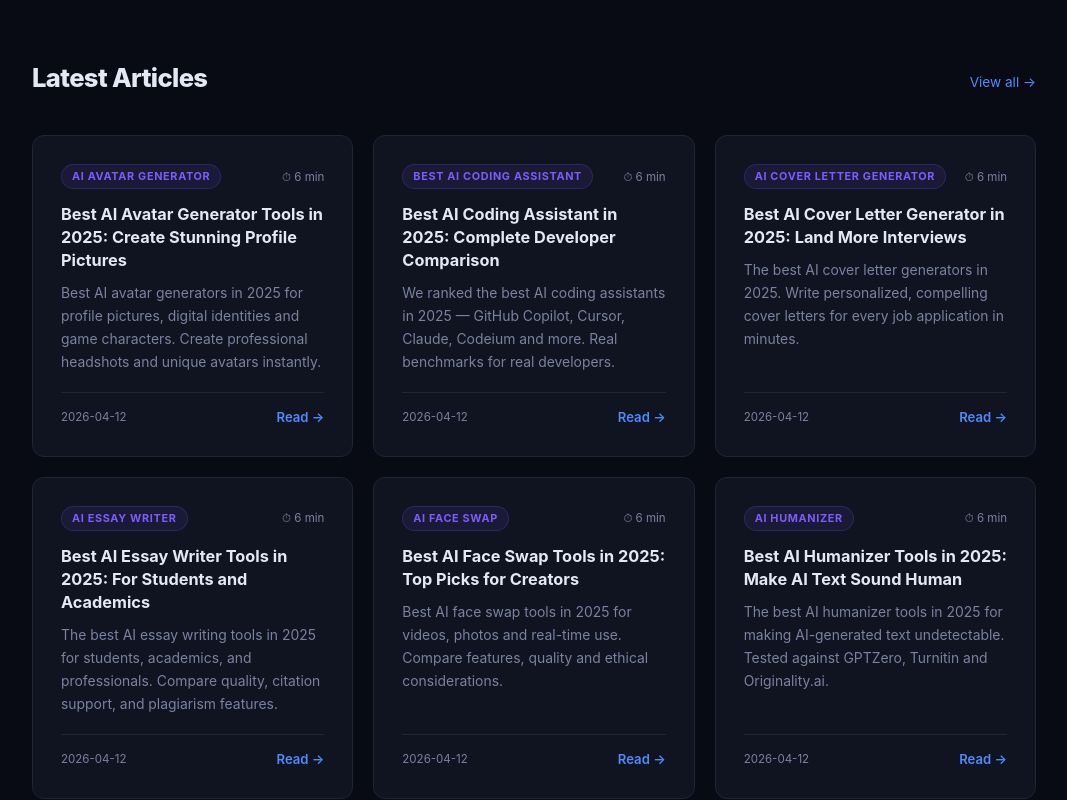
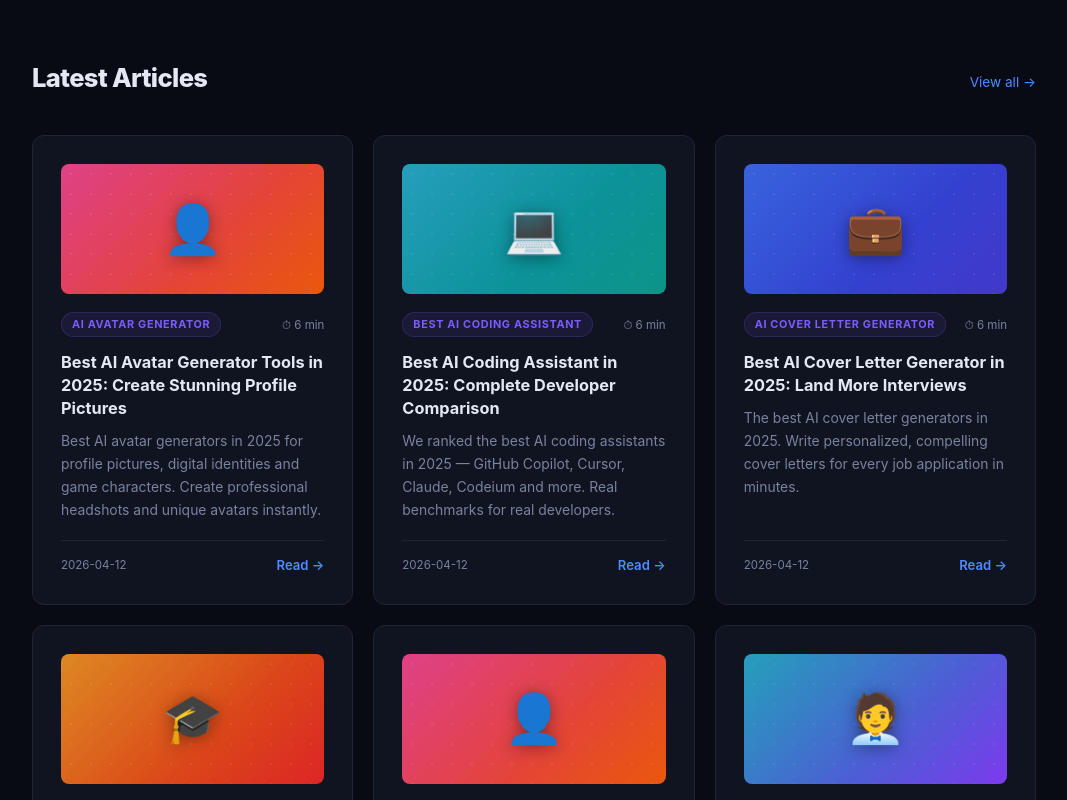
Before and after one commit to conceptsellerbills-cmyk/ai-review-tech, a Next.js app: page / in a window 1280 px wide. Shown: the part 4180-4980 px from the top of the page, without its empty margins (106-1173 px from the left). Built offline with nearby package versions, Linux system fonts and the light colour scheme.

Commit message:
feat: add gradient cover images to homepage article cards

```diff
--- a/app/page.tsx
+++ b/app/page.tsx
@@ -24,6 +24,35 @@ const AFFILIATE_TOOLS = [
     color: "#4f8bff",
   },
 ];
+
+
+function getCover(keyword?: string, slug?: string): { gradient: string; emoji: string } {
+  const k = ((keyword || '') + ' ' + (slug || '')).toLowerCase()
+  if (k.includes('photo') || k.includes('image') || k.includes('art'))   return { gradient: 'linear-gradient(135deg,#7c3aed,#db2777)', emoji: '🎨' }
+  if (k.includes('video'))                                                  return { gradient: 'linear-gradient(135deg,#dc2626,#ea580c)', emoji: '🎬' }
+  if (k.includes('music') || k.includes('audio') || k.includes('song'))   return { gradient: 'linear-gradient(135deg,#7c3aed,#4f46e5)', emoji: '🎵' }
+  if (k.includes('code') || k.includes('coding') || k.includes('developer')) return { gradient: 'linear-gradient(135deg,#0891b2,#0d9488)', emoji: '💻' }
+  if (k.includes('seo') || k.includes('marketing'))                        return { gradient: 'linear-gradient(135deg,#16a34a,#0891b2)', emoji: '📈' }
+  if (k.includes('resume') || k.includes('cover letter') || k.includes('job')) return { gradient: 'linear-gradient(135deg,#1d4ed8,#4338ca)', emoji: '💼' }
+  if (k.includes('design') || k.includes('logo'))                          return { gradient: 'linear-gradient(135deg,#db2777,#9333ea)', emoji: '✏️' }
+  if (k.includes('email'))                                                  return { gradient: 'linear-gradient(135deg,#0891b2,#1d4ed8)', emoji: '📧' }
+  if (k.includes('meeting') || k.includes('productivity'))                 return { gradient: 'linear-gradient(135deg,#0d9488,#16a34a)', emoji: '⚡' }
+  if (k.includes('education') || k.includes('essay') || k.includes('learn')) return { gradient: 'linear-gradient(135deg,#d97706,#dc2626)', emoji: '🎓' }
+  if (k.includes('social media'))                                           return { gradient: 'linear-gradient(135deg,#e11d48,#7c3aed)', emoji: '📱' }
+  if (k.includes('customer service'))                                       return { gradient: 'linear-gradient(135deg,#0891b2,#16a34a)', emoji: '💬' }
+  if (k.includes('translation'))                                            return { gradient: 'linear-gradient(135deg,#0d9488,#4338ca)', emoji: '🌍' }
+  if (k.includes('presentation'))                                           return { gradient: 'linear-gradient(135deg,#ea580c,#dc2626)', emoji: '🗂️' }
+  if (k.includes('summarizer') || k.includes('summariz'))                  return { gradient: 'linear-gradient(135deg,#4338ca,#7c3aed)', emoji: '📋' }
+  if (k.includes('detector') || k.includes('plagiarism'))                  return { gradient: 'linear-gradient(135deg,#dc2626,#b91c1c)', emoji: '🔍' }
+  if (k.includes('humanizer'))                                              return { gradient: 'linear-gradient(135deg,#0891b2,#7c3aed)', emoji: '🧑‍💼' }
+  if (k.includes('paraphraser') || k.includes('story') || k.includes('writer') || k.includes('writing')) return { gradient: 'linear-gradient(135deg,#4f8bff,#7c5cfc)', emoji: '✍️' }
+  if (k.includes('avatar') || k.includes('face'))                          return { gradient: 'linear-gradient(135deg,#db2777,#ea580c)', emoji: '👤' }
+  if (k.includes('interior') || k.includes('design'))                      return { gradient: 'linear-gradient(135deg,#d97706,#16a34a)', emoji: '🏠' }
+  if (k.includes('website') || k.includes('builder'))                      return { gradient: 'linear-gradient(135deg,#0891b2,#4f8bff)', emoji: '🌐' }
+  if (k.includes('chatgpt') || k.includes('claude') || k.includes('gemini') || k.includes('chatbot')) return { gradient: 'linear-gradient(135deg,#4f8bff,#7c5cfc)', emoji: '🤖' }
+  if (k.includes('analytics') || k.includes('data'))                       return { gradient: 'linear-gradient(135deg,#0891b2,#0d9488)', emoji: '📊' }
+  return { gradient: 'linear-gradient(135deg,#4f8bff,#7c5cfc)', emoji: '🤖' }
+}
 
 export default function HomePage() {
   const posts = getAllPosts();
@@ -146,6 +175,12 @@ export default function HomePage() {
         .post-card-footer { display: flex; align-items: center; justify-content: space-between; padding-top: 14px; border-top: 1px solid var(--border); }
         .post-date { font-size: 0.72rem; color: var(--muted); }
         .post-link { font-size: 0.82rem; color: var(--accent); font-weight: 600; }
+
+        .post-cover { height: 130px; border-radius: 8px; margin-bottom: 18px; display: flex; align-items: center; justify-content: center; position: relative; overflow: hidden; flex-shrink: 0; }
+        .post-cover-emoji { font-size: 3rem; filter: drop-shadow(0 2px 8px rgba(0,0,0,0.4)); position: relative; z-index: 1; }
+        .post-cover-shine { position: absolute; inset: 0; background: linear-gradient(135deg, rgba(255,255,255,0.12) 0%, transparent 60%); }
+        .post-cover-dots { position: absolute; inset: 0; background-image: radial-gradient(circle, rgba(255,255,255,0.07) 1px, transparent 1px); background-size: 20px 20px; }
+
 
         /* ── AFFILIATE / RECOMMENDED TOOLS ── */
         .affiliate-section { padding: 70px 0; }
@@ -395,6 +430,13 @@ export default function HomePage() {
             <div className="post-grid">
               {(featured ? recent : posts.slice(0, 6)).map((post) => (
                 <article className="post-card" key={post.slug}>
+                  {(() => { const cv = getCover(post.keyword, post.slug); return (
+                    <div className="post-cover" style={{ background: cv.gradient }}>
+                      <div className="post-cover-dots" />
+                      <div className="post-cover-shine" />
+                      <span className="post-cover-emoji">{cv.emoji}</span>
+                    </div>
+                  )})()}
                   <div className="post-card-top">
                     {post.keyword && <span className="post-tag">{post.keyword}</span>}
                     <span className="post-read-time">⏱ 6 min</span>
```
